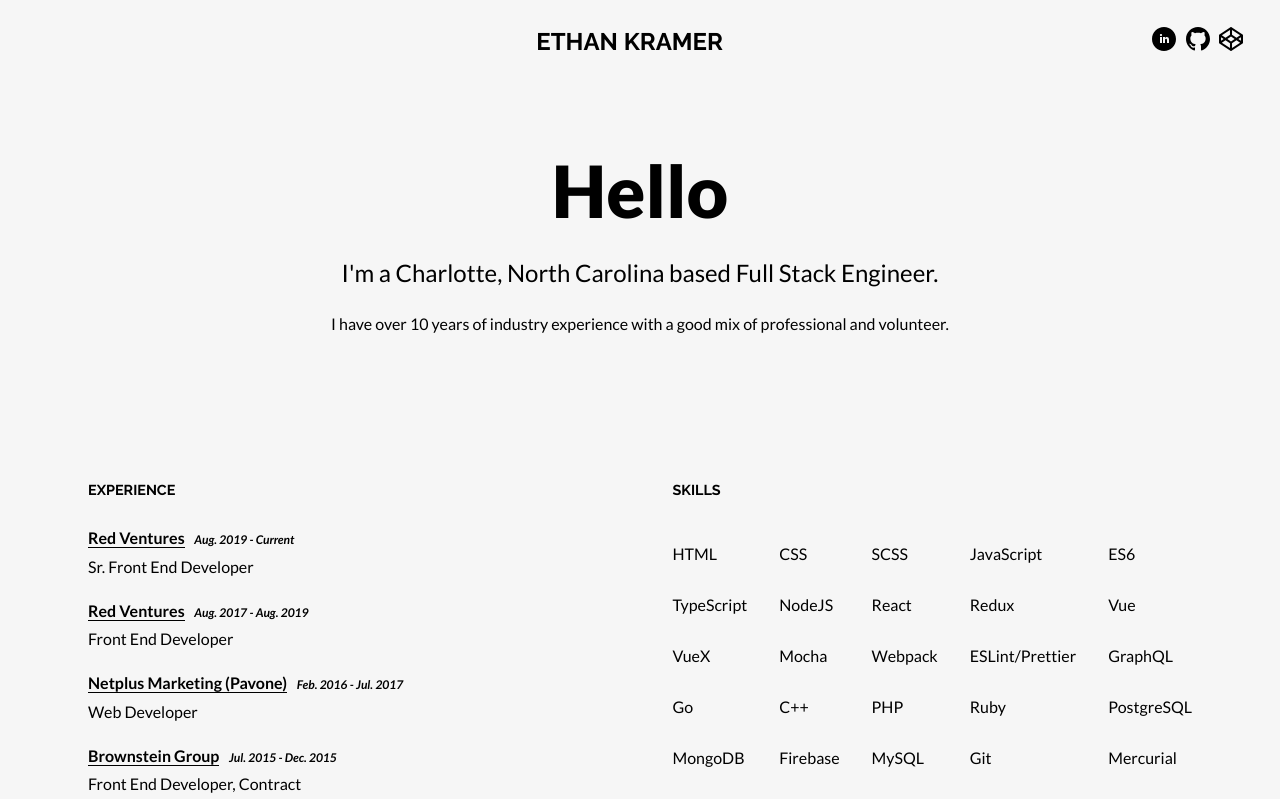
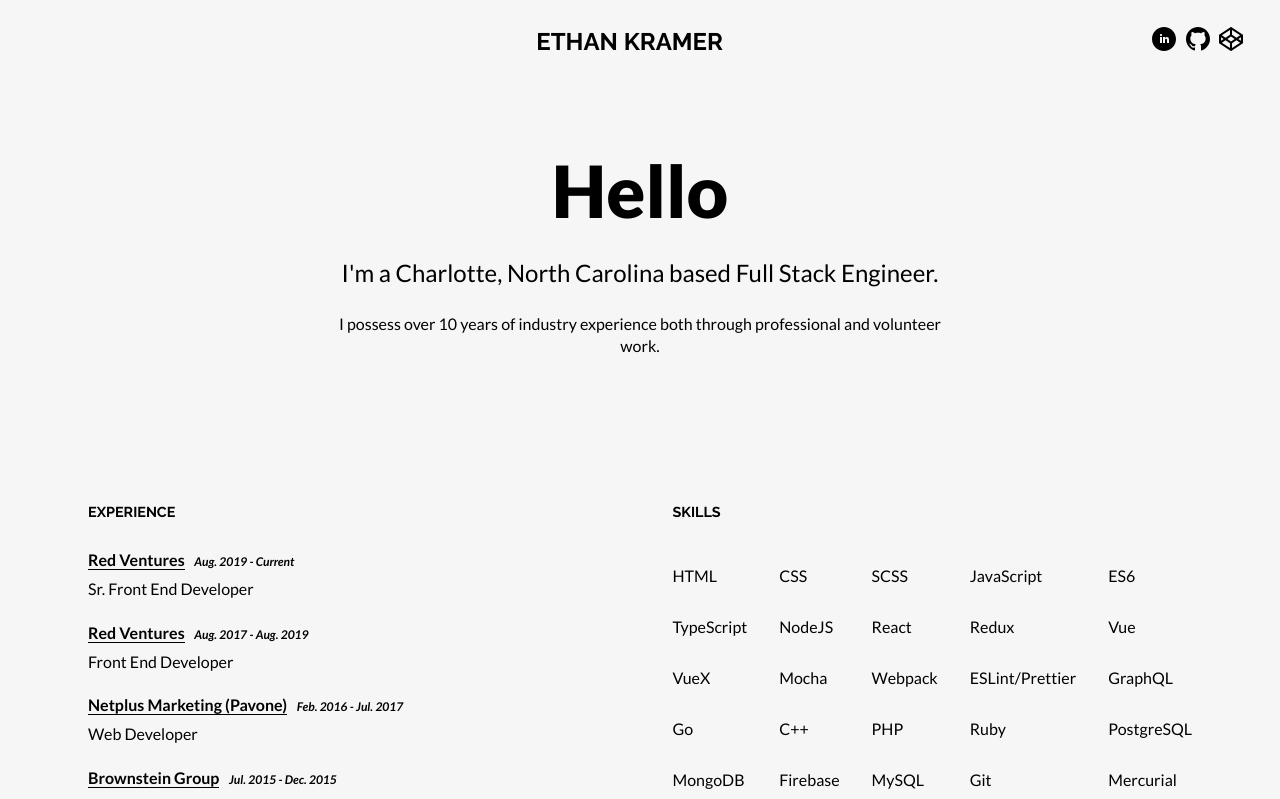
Before and after one commit to ekdevdes/personal-site, a Next.js app: page / in a window 1280 px wide. Shown: the top 799 px of the page. Built offline with nearby package versions, Linux system fonts and the light colour scheme.

Commit message:
update copy in hero

```diff
--- a/components/Hero/index.jsx
+++ b/components/Hero/index.jsx
@@ -4,7 +4,7 @@ const Hero = () => (
   <div className={styles.container}>
     <p className={styles.header}>Hello</p>
     <p className={styles.body}> I'm a Charlotte, North Carolina based Full Stack Engineer.</p>
-    <p className={styles.about}>I have over 10 years of industry experience with a good mix of professional and volunteer.</p>
+    <p className={styles.about}>I possess over 10 years of industry experience both through professional and volunteer work.</p>
   </div>
 )
 
```
